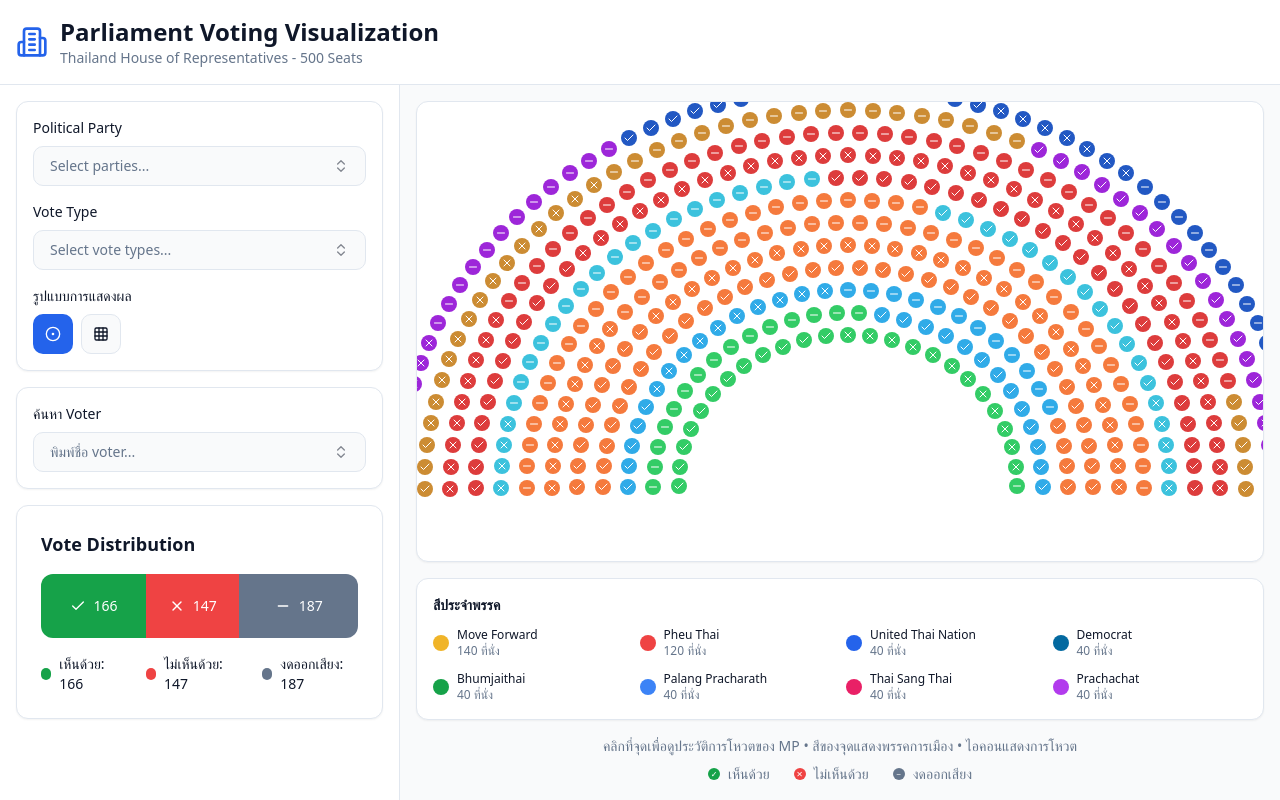
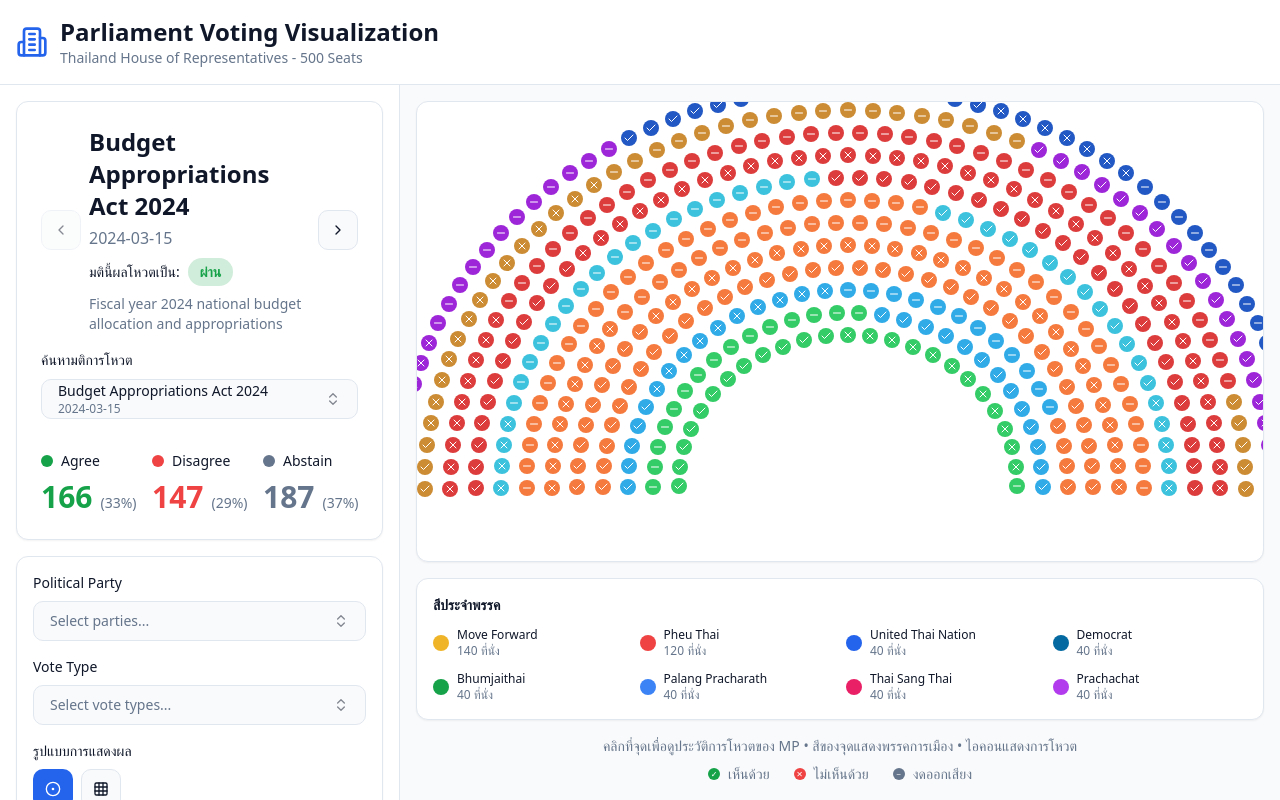
Before and after one commit to tuangporntho-lab/thai-parliament-seats, a React (Vite) app: page / in a window 1280 px wide. Built offline with nearby package versions, Linux system fonts and the light colour scheme; the HTML template or start-up script is replaced by a standard one.

Commit message:
Reverted to commit a2878201d8b1f4fa17c6e2da8af7559d0b1efd12

```diff
--- a/src/pages/Index.tsx
+++ b/src/pages/Index.tsx
@@ -7,6 +7,7 @@ const mockSessions = [...rawMockSessions].sort((a, b) => new Date(b.date).getTim
 import ParliamentVisualization from "@/components/ParliamentVisualization";
 import MPProfileSidebar from "@/components/MPProfileSidebar";
 import FilterControls from "@/components/FilterControls";
+import VotingSummary from "@/components/VotingSummary";
 import VoteBarChart from "@/components/VoteBarChart";
 import VoterSearch from "@/components/VoterSearch";
 import PartyLegend from "@/components/PartyLegend";
@@ -84,6 +85,17 @@ const Index = () => {
           {/* Left Sidebar */}
           <div className="w-[400px] border-r bg-card overflow-y-auto flex-shrink-0">
             <div className="p-4 space-y-4">
+              <VotingSummary
+                mps={currentMPs}
+                sessions={mockSessions}
+                currentSession={currentSession}
+                onSessionChange={setCurrentSessionId}
+                onPreviousSession={handlePreviousSession}
+                onNextSession={handleNextSession}
+                canGoPrevious={currentSessionIndex > 0}
+                canGoNext={currentSessionIndex < mockSessions.length - 1}
+              />
+
               <div className="space-y-4">
                 <FilterControls
                   parties={parties}
```
